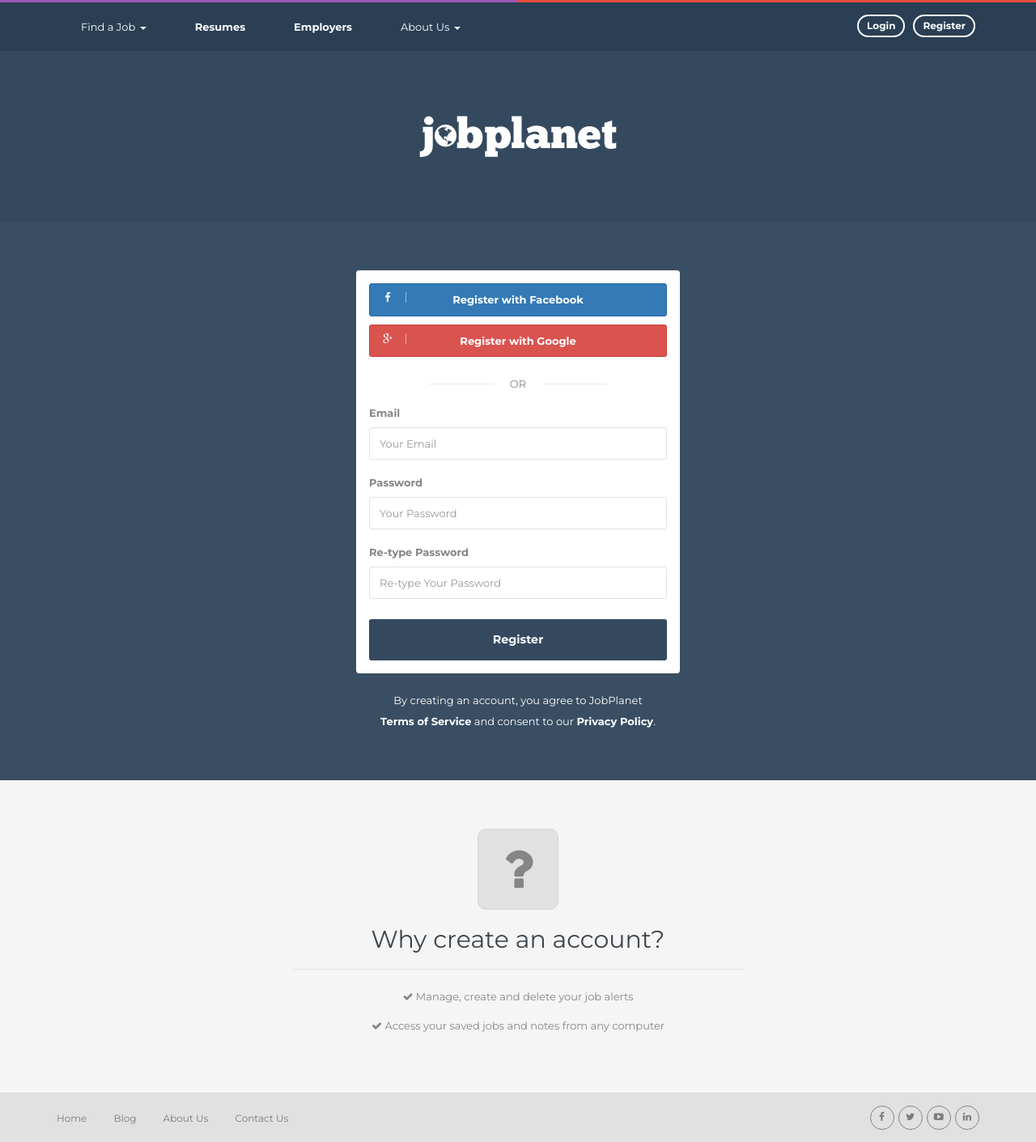
After one commit to eson-schulz/django-job-board, a Django app: page /account/register/ in a window 1280 px wide. The commit adds this page. Shown: the whole page at 81% size. Run offline with Django 3.2, Linux system fonts and the light colour scheme; some libraries are stand-ins or nearby versions.

Commit message:
Finished the base for the register tab for the website

```diff
--- /dev/null
+++ b/account/urls.py
@@ -0,0 +1,11 @@
+from django.conf.urls import url
+import views
+
+# How the url patterns are structured:
+# company/ - All things used by the company
+# jobs/ - All things for users to look at - Jobs, Companies, etc
+# search/ - Search functions for different features of the website
+
+urlpatterns = [
+    url(r'^register/$', views.register, name='register'),
+]
--- a/account/views.py
+++ b/account/views.py
@@ -34,4 +34,4 @@
         user_form = UserForm()
         company_form = CompanyForm()
 
-    return render(request, {'user_form': user_form, 'company_form': company_form, 'registered': registered})
+    return render(request, 'account/register.html', {'user_form': user_form, 'company_form': company_form, 'registered': registered})
--- a/jobs/urls.py
+++ b/jobs/urls.py
@@ -22,6 +22,7 @@
     url(r'^admin/', include(admin.site.urls)),
 
     url(r'^', include('board.urls')),
+    url(r'^account/', include('account.urls')),
 
     url(r'^tinymce/', include('tinymce.urls')),
 ] + static(settings.MEDIA_URL, document_root=settings.MEDIA_ROOT)
--- /dev/null
+++ b/templates/account/register.html
@@ -0,0 +1,68 @@
+{% extends 'general/skeleton/base_with_logo.html' %}
+
+{% block content %}
+
+      <div class="body-content clearfix" >
+
+        <div class="block-section bg-color4">
+          <div class="container">
+            <div class="panel panel-md">
+              <div class="panel-body">
+                <div class="row">
+                  <div class="col-md-12">
+                    <!-- buttons top -->
+                    <p><a href="#" class="btn btn-primary btn-theme btn-block"><i class="fa fa-facebook pull-left bordered-right"></i> Register with Facebook</a></p>
+                    <p><a href="#" class="btn btn-danger btn-theme btn-block"><i class="fa fa-google-plus pull-left bordered-right"></i> Register with Google</a></p>
+                    <!-- end buttons top -->
+
+                    <div class="white-space-10"></div>
+                    <p class="text-center"><span class="span-line">OR</span></p>
+
+                    <!-- form login -->
+                    <form>
+                      <div class="form-group">
+                        <label>Email</label>
+                        <input type="email" class="form-control" placeholder="Your Email">
+                      </div>
+                      <div class="form-group">
+                        <label>Password</label>
+                        <input type="password" class="form-control" placeholder="Your Password">
+                      </div>
+                      <div class="form-group">
+                        <label>Re-type Password</label>
+                        <input type="password" class="form-control" placeholder="Re-type Your Password">
+                      </div>
+                      <div class="white-space-10"></div>
+                      <div class="form-group no-margin">
+                        <button class="btn btn-theme btn-lg btn-t-primary btn-block">Register</button>
+                      </div>
+                    </form><!-- form login -->
+
+                  </div>
+                </div>
+              </div>
+            </div>
+
+            <div class="white-space-20"></div>
+            <div class="text-center color-white">By creating an account, you agree to JobPlanet <br/><a href="#" class="link-white"><strong>Terms of Service</strong></a> and consent to our <a href="#" class="link-white"><strong>Privacy Policy</strong></a>.</div>
+          </div>
+        </div>
+
+        <div class="block-section bg-color2">
+          <div class="container text-center">
+            <div class="row">
+              <div class="col-md-6 col-md-offset-3">
+                <i class="fa fa-question fa-5x box-icon"></i>
+                <h2 class=""> Why create an account?</h2>
+                <hr/>
+                <p><i class="fa fa-check"></i> Manage, create and delete your job alerts</p>
+                <p><i class="fa fa-check"></i> Access your saved jobs and notes from any computer</p>
+
+              </div>
+            </div>
+          </div>
+        </div>
+
+      </div>
+
+{% endblock content %}
--- a/templates/general/skeleton/base.html
+++ b/templates/general/skeleton/base.html
@@ -72,7 +72,7 @@
               </ul>
               <ul class="nav navbar-nav navbar-right">
                 <li class="link-btn"><a href="login.html"><span class="btn btn-theme btn-pill btn-xs btn-line">Login</span></a></li>
-                <li class="link-btn"><a href="register.html"><span class="btn btn-theme  btn-pill btn-xs btn-line">Register</span></a></li>
+                <li class="link-btn"><a href="{% url 'register' %}"><span class="btn btn-theme  btn-pill btn-xs btn-line">Register</span></a></li>
               </ul>
             </div>
           </div>
```
